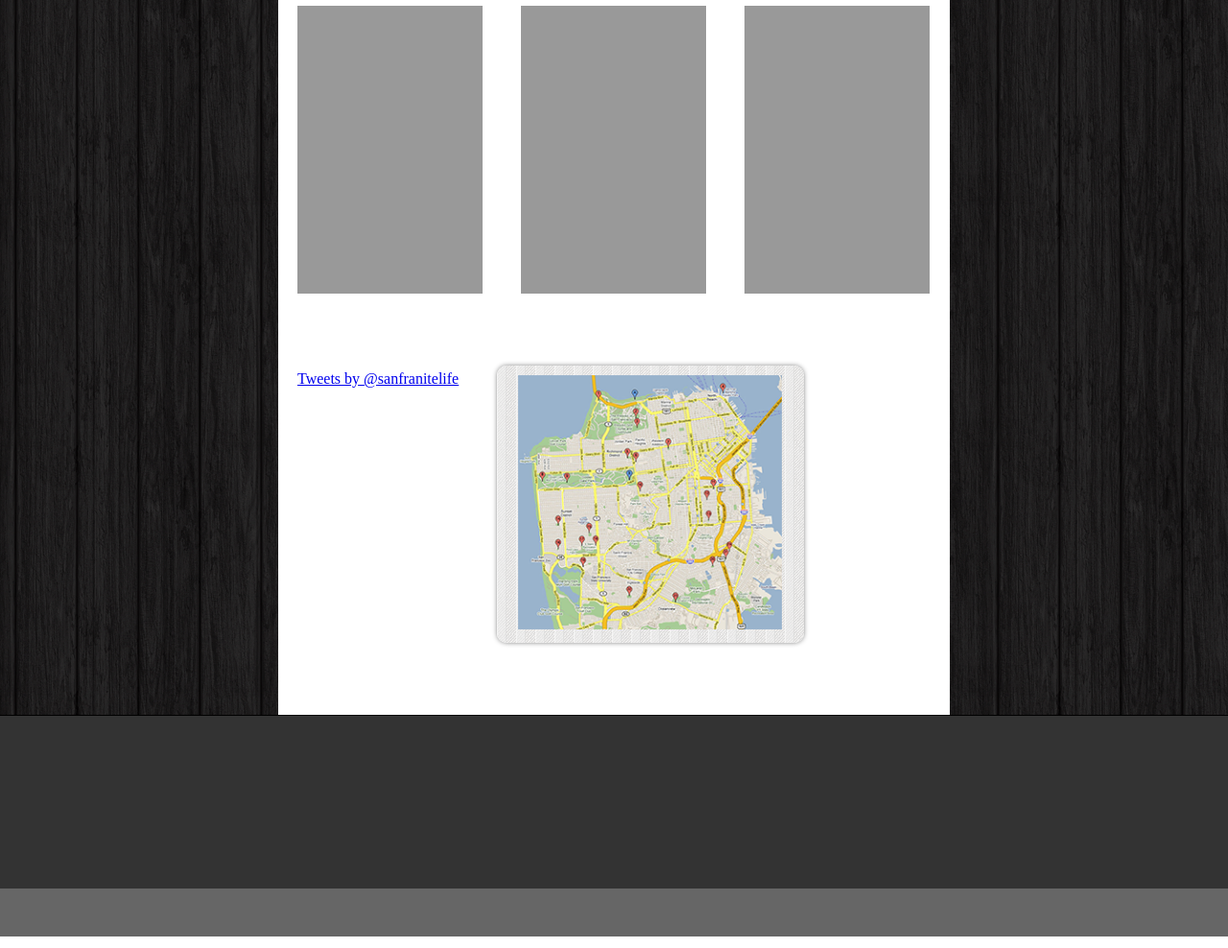
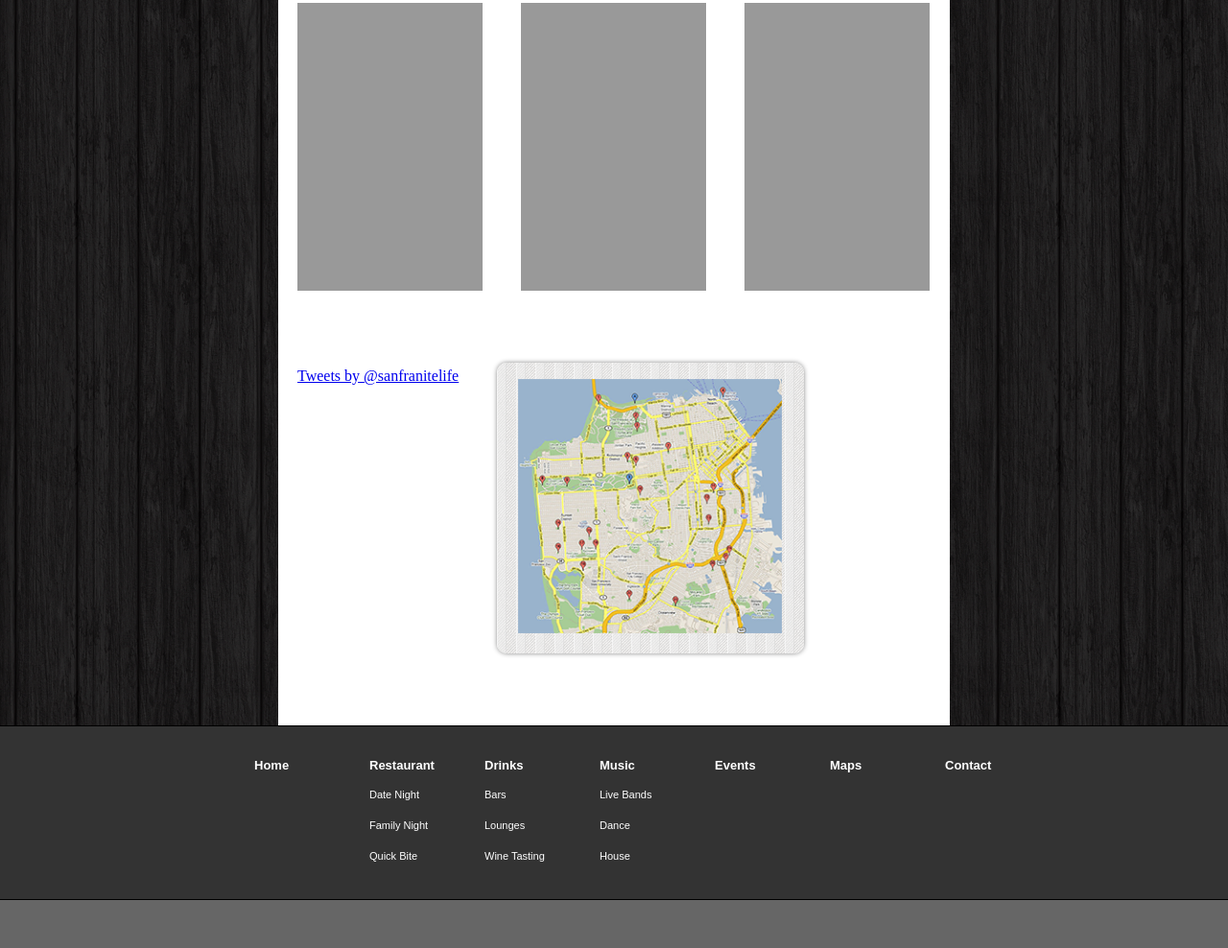
Before and after one commit to mech4869/sfnites, a plain HTML site: page index.html in a window 1280 px wide. Shown: the part 548-1536 px from the top of the page at 96% size. Drawn offline with Linux system fonts and the light colour scheme.

Commit message:
index update
footer fix

```diff
--- a/index.html
+++ b/index.html
@@ -40,66 +40,44 @@
 
                     <ul id="sddm">
                     <li><a href="index.html">Home</a></li>
-    <li><a href="#"
+    <li><a href="drinks/index.html"
         onmouseover="mopen('m1')"
         onmouseout="mclosetime()">Drinks</a>
         <div id="m1"
             onmouseover="mcancelclosetime()"
             onmouseout="mclosetime()">
-        <a href="#">Bars</a>
-        <a href="#">Lounges</a>
-        <a href="#">Wine Tasting</a>
+        <a href="drinks/bars.html">Bars</a>
+        <a href="drinks/lounges.html">Lounges</a>
+        <a href="drinks/wine.html">Wine Tasting</a>
         </div>
     </li>
-    <li><a href="#"
+    <li><a href="restaurants/index.html"
         onmouseover="mopen('m2')"
-        onmouseout="mclosetime()">Restraunts</a>
+        onmouseout="mclosetime()">Restaurants</a>
         <div id="m2"
             onmouseover="mcancelclosetime()"
             onmouseout="mclosetime()">
-        <a href="#">Date Night</a>
-        <a href="#">Family Night</a>
-        <a href="#">Quick Bite</a>
+        <a href="restaurants/date.html">Date Night</a>
+        <a href="restaurants/family.html">Family Night</a>
+        <a href="restaurants/quick.html">Quick Bite</a>
         </div>
     </li>
-     <li><a href="#"
+     <li><a href="music/index.html"
         onmouseover="mopen('m3')"
         onmouseout="mclosetime()">Music</a>
         <div id="m3"
             onmouseover="mcancelclosetime()"
             onmouseout="mclosetime()">
-        <a href="#">Live Bands</a>
-        <a href="#">Dance</a>
-        <a href="#">House</a>
+        <a href="music/live.html">Live Bands</a>
+        <a href="music/dance.html">Dance</a>
+        <a href="music/house.html">House</a>
         </div>
     </li>
-    <li><a href="#">Events</a></li>
-    <li><a href="#">maps</a></li>
-    <li><a href="#">Contact</a></li>
+    <li><a href="events/index.html">Events</a></li>
+    <li><a href="maps/index.html">maps</a></li>
+    <li><a href="contact/index.html">Contact</a></li>
 </ul>
-                        <!--<ul>
-                        	<li>Home</li>
-                                <li>Food</li>
-                                	<ul>
-                                             <li>Date Night</li>
-                                             <li>Family Night</li>
-                                             <li>Quick Bite</li>
-                                        </ul>
-                                <li>Drinks</li>
-                                	<ul>
-                                             <li>Lounge</li>
-                                             <li>Bars</li>
-                                             <li>Wine Bars</li>
-                                        </ul>
-                                <li>Music</li>
-                                	<ul>
-                                             <li>Dancing</li>
-                                             <li>Live Bands</li>
-                                             <li>House</li>
-                                        </ul>
-                                <li>Events</li>
-                                <li>Contact</li>
-                        </ul>-->
+
 			</nav>
                 </header>
 
@@ -183,29 +161,53 @@
         <!--FOOTER STARTS-->
         <div id="footer">
 
-        <ul id="foot_nav">
-                        	<!--<li>Home</li>
-                                <li>Food</li>
+        <div id="footer_nav">
+        				<div id="footer_home" class="coloumn_two">
+                        	<h4><a href="index.html">Home</a></h4>
+                        </div>
+                        <div id="footer_food" class="coloumn_two">
+                        					<h4><a href="restaurant/index.html">Restaurant</a></h4>
                                 	<ul>
-                                             <li>Date Night</li>
-                                             <li>Family Night</li>
-                                             <li>Quick Bite</li>
+                                             <li><a href="restaurants/date.html">Date Night</a></li>
+        									<li><a href="restaurants/family.html">Family Night</a></li>
+        									<li><a href="restaurants/quick.html">Quick Bite</a></li>
                                         </ul>
-                                <li>Drinks</li>
+                        </div>
+
+                        <div id="drinks_footer" class="coloumn_two">
+                                <h4><a href="drinks/index.html">Drinks</a></h4>
                                 	<ul>
-                                             <li>Lounge</li>
-                                             <li>Bars</li>
-                                             <li>Wine Bars</li>
+                                             <li><a href="drinks/bars.html">Bars</a></li>
+        									<li><a href="drinks/lounges.html">Lounges</a></li>
+       								 		<li><a href="drinks/wine.html">Wine Tasting</a></li>
                                         </ul>
-                                <li>Music</li>
+
+                                        </div>
+
+                          <div id="music_footer" class="coloumn_two">
+                                <h4><a href="music/index.html">Music</a></h4>
                                 	<ul>
-                                             <li>Dancing</li>
-                                             <li>Live Bands</li>
-                                             <li>House</li>
+                                             <li><a href="music/live.html">Live Bands</a></li>
+        									<li><a href="music/dance.html">Dance</a></li>
+        									<li><a href="music/house.html">House</a></li>
                                         </ul>
-                                <li>Events</li>
-                                <li>Contact</li>
-                        </ul>-->
+
+                                        </div>
+
+                          <div id="events" class="coloumn_two">
+                                <h4><a href="events/index.html">Events</a></h4>
+
+                                </div>
+
+                         <div id="map_footer" class="coloumn_two">
+                         		<h4><a href="map/index.html">Maps</a></h4>
+                                </div>
+
+                         <div id="contact_footer" class="coloumn_two">
+                                <h4><a href="contacts/index.html">Contact</a></h4>
+
+                                </div>
+                       </div>
 
 </div>
 
--- a/main.css
+++ b/main.css
@@ -75,30 +75,32 @@ nav {
 }
 
 #sddm li a:hover
-{	background: #49A3FF}
+{	background: #999}
 
 #sddm div
 {	position: absolute;
 	visibility: hidden;
 	margin: 0;
 	padding: 0;
-	border: 1px solid #5970B2}
+	width: 60px;
+	background: #CCC;
+	}
 
 	#sddm div a
 	{	position: relative;
 		display: block;
 		margin: 0;
 		padding: 5px 10px;
-		width: auto;
+
 		white-space: nowrap;
 		text-align: left;
 		text-decoration: none;
-		background: #EAEBD8;
-		color: #2875DE;
+		background: #CCC;
+		color: #FFF;
 		font: 11px arial}
 
 	#sddm div a:hover
-	{	background: #49A3FF;
+	{	background: #999;
 		color: #FFF}
 
 #banner {
@@ -106,6 +108,7 @@ nav {
 	height: 80px;
 	margin-left: auto;
 	margin-right: auto;
+	padding-top: 17px;
 	background: url(imgs/paper_fibers.png) repeat;
 	border-bottom: 1px solid #ccc;
 
@@ -156,7 +159,7 @@ nav {
 	-moz-box-shadow: 0 0 5px #888;
 	-webkit-box-shadow: 0 0 5px#888;
 	box-shadow: 0 0 5px #888;
-	padding:10px;
+	padding: 17px 10px 17px 10px;
 }
 #right_map {
 	margin-left:12px;
@@ -181,7 +184,55 @@ margin-top:-32767px;/* thank you Erik J - negate effect of float*/
 	background: #333;
 }
 
+#footer_nav{
+	width: 840px;
+	margin: 10px auto 0 auto;
+}
+
+.coloumn_two{
+	width: 110px;
+	height: 150px;
+	margin: 5px;
+	float: left;
+	color:#FFF;
+	font: 11px arial;
+}
+
+#footer_nav h4{
+	text-indent: 40px;
+	font-size:13px;
+	font-weight:bolder;
+}
+
+#footer_nav li{
+	list-style:none;
+	margin-bottom:20px;
+}
+
+#footer_nav h4 a{
+	color:#FFF;
+	text-decoration:none;
+}
+
+#footer_nav h4 a:hover{
+	background:#FFF;
+	color:#333;
+	text-decoration:none;
+}
+
+#footer_nav li a{
+	display:block;
+	color:#FFF;
+	font: 11px arial;
+	text-decoration:none;
+}
+
+#footer_nav li a:hover{
+	text-decoration:underline;
+}
+
 #copyright{
+	border-top: 1px solid #000;
 	position:relative;
 	height: 50px;
 	margin:0;
```
